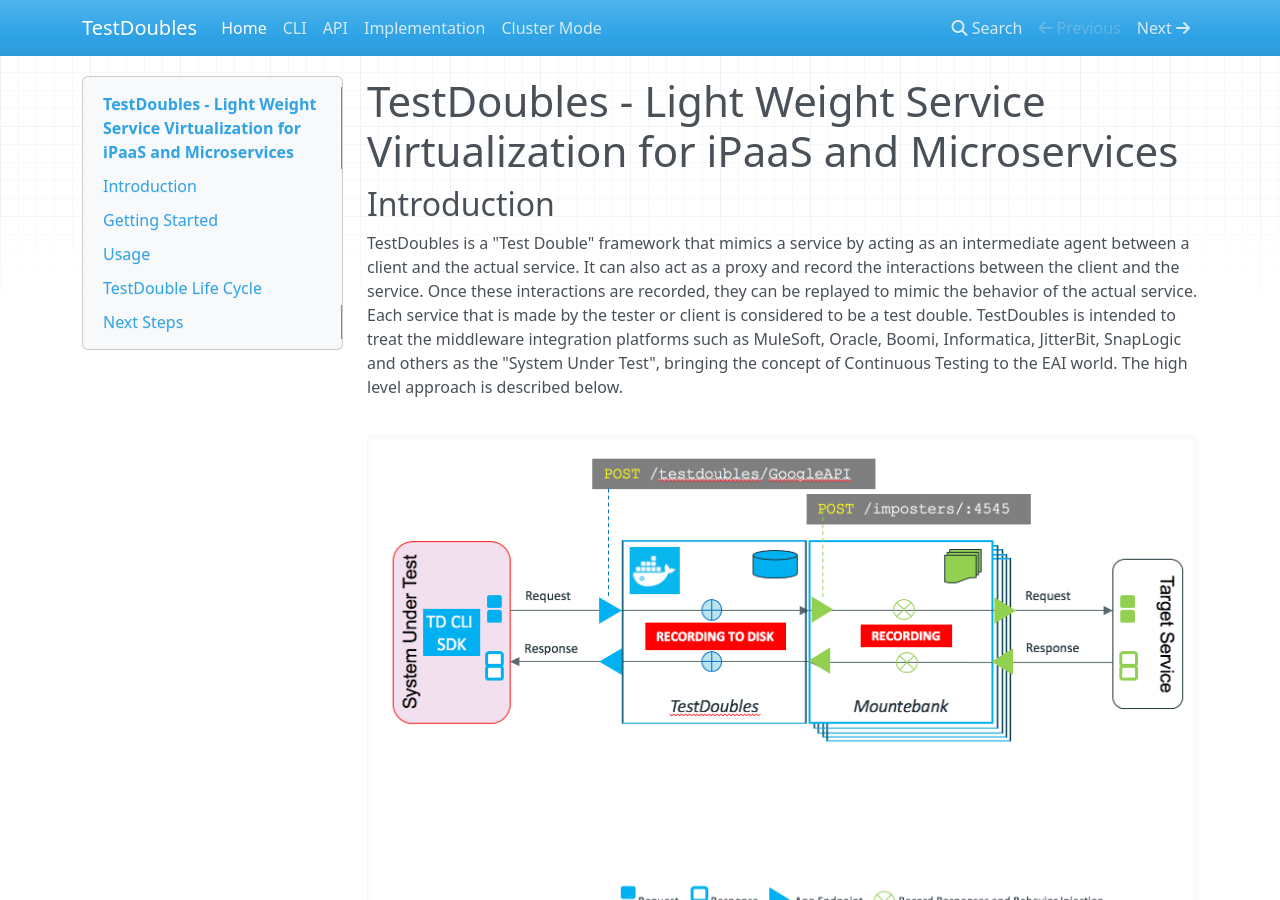
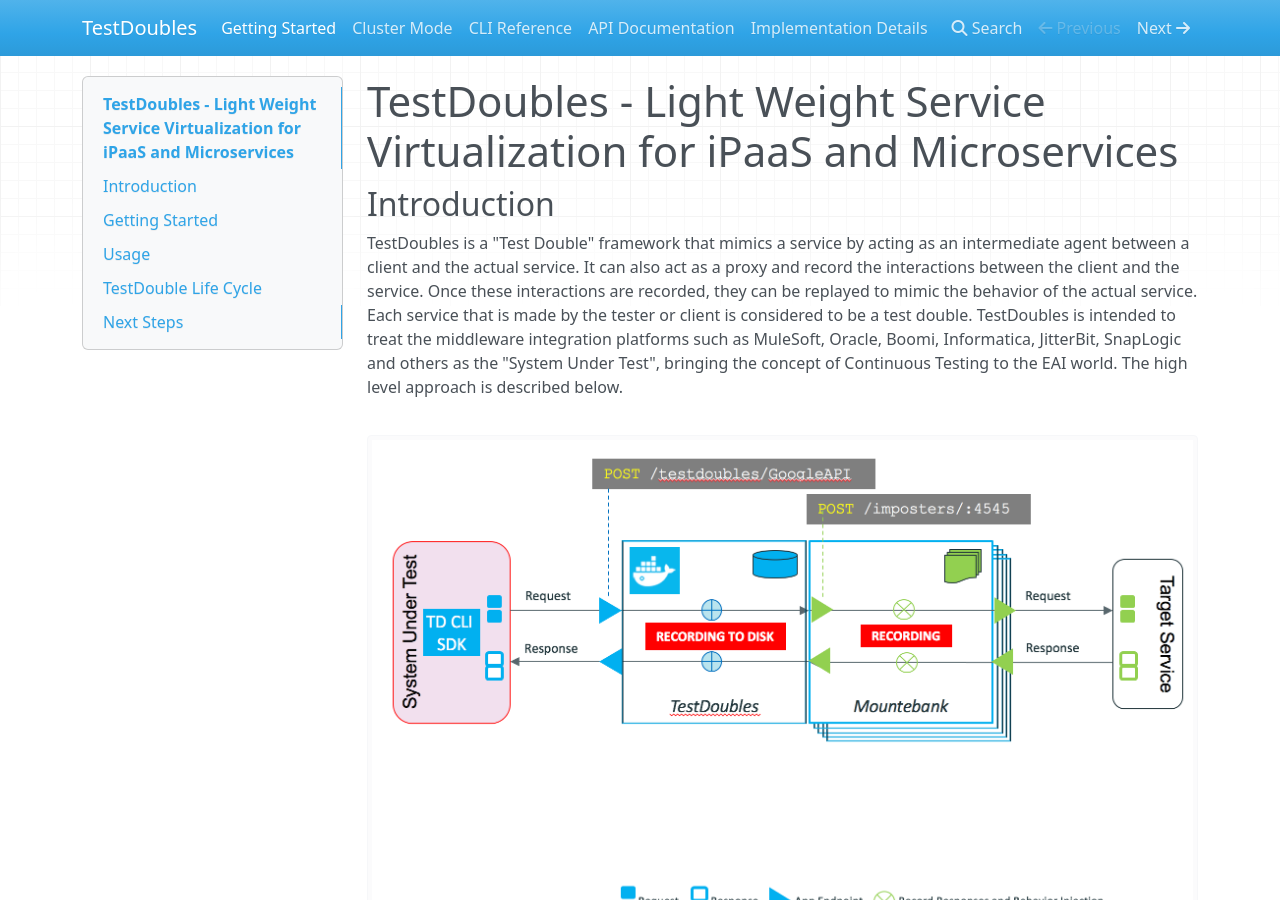
Before and after one commit to waffle-iron/TestDoubles, an MkDocs documentation site: the page built from documentation/index.md, in a window 1280 px wide and 900 px high. Built offline with MkDocs 1.6.1, drawn with Linux system fonts in a browser that asks for light colours; nearby versions of some CDN libraries; old or Windows-style settings are respelled for this version of MkDocs.

Commit message:
added export commands and changed order of headings in mkdocs yml file

```diff
--- a/mkdocs.yml
+++ b/mkdocs.yml
@@ -2,9 +2,9 @@
 docs_dir: ./documentation
 site_dir: ./site
 pages:
-- Home: index.md
-- CLI: CLI.md
-- API: API.md
-- Implementation: implementation_details.md
+- Getting Started: index.md
 - Cluster Mode: cluster_mode.md
+- CLI Reference: CLI.md
+- API Documentation: API.md
+- Implementation Details: implementation_details.md
 theme: mkdocs
```
Also changed, not shown: 1 other file.
